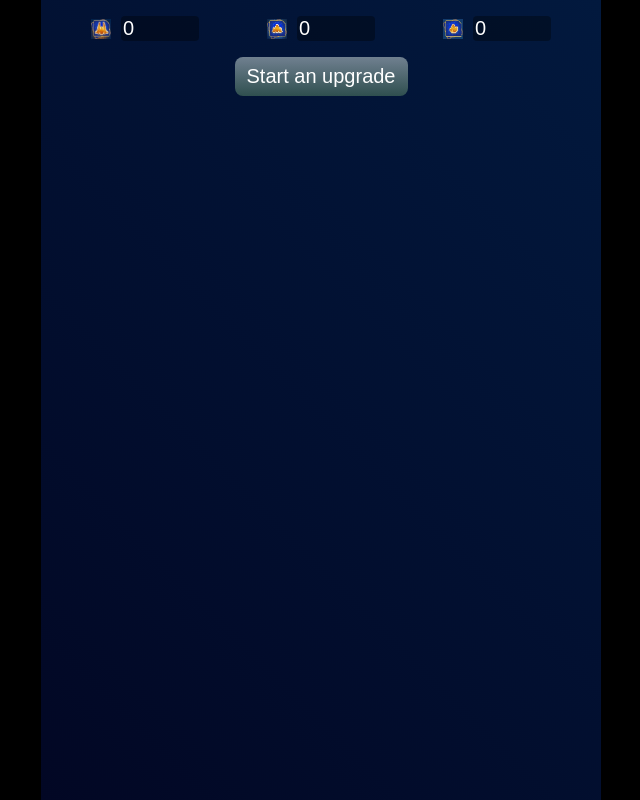
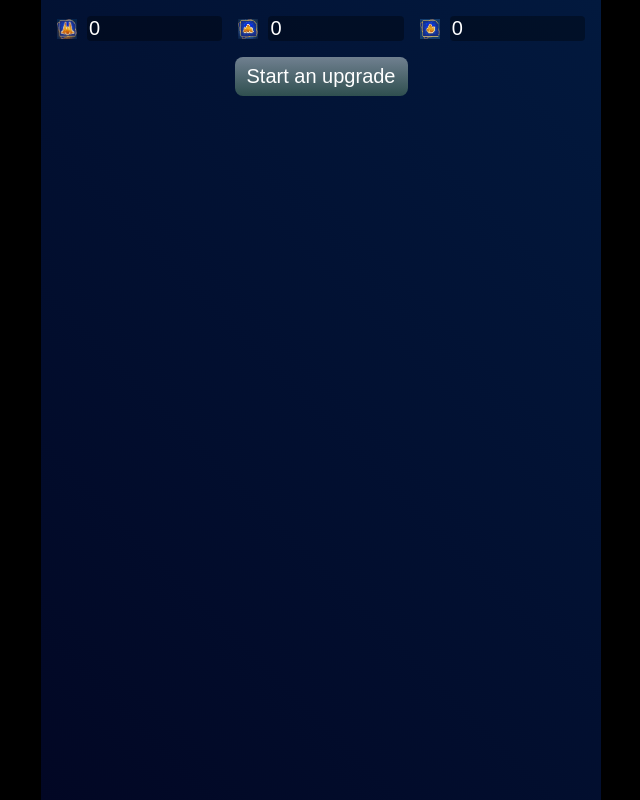
Before and after one commit to bvaughn/galaxiga-upgrade-tool, a React (Create React App) app: page / in a window 1280 px wide. Both pictures are taken after a click on the button "Cancel". Shown: the whole page, without its empty margins (319-959 px from the left). Built offline with nearby package versions, Linux system fonts and the light colour scheme.

Commit message:
Tweaked style of card picker header row

```diff
--- a/src/Wizard/Items/shared.module.css
+++ b/src/Wizard/Items/shared.module.css
@@ -68,7 +68,8 @@
   display: flex;
   flex-direction: row;
   align-items: center;
-  justify-content: space-around;
+  justify-content: stretch;
+  gap: 1rem;
 }
 
 .StartUpgradeButton {
--- a/src/components/CardPicker.module.css
+++ b/src/components/CardPicker.module.css
@@ -3,4 +3,9 @@
   flex-direction: row;
   align-items: center;
   gap: 1ch;
+  flex: 1;
 }
+
+.CardInput {
+  flex: 1;
+}
```
